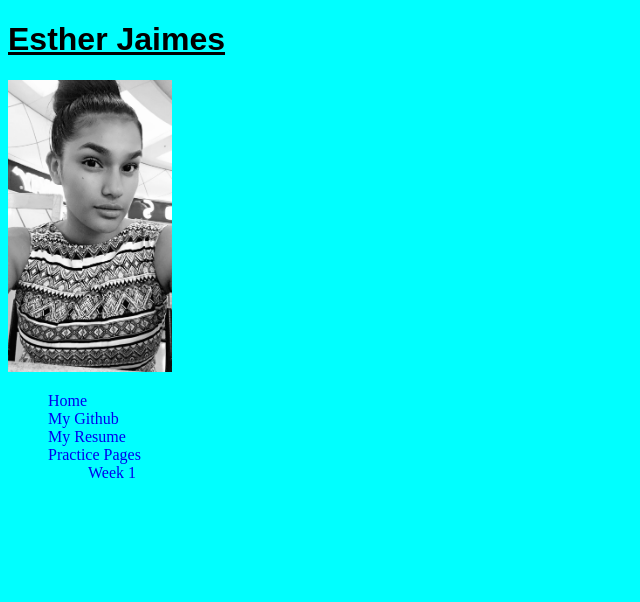
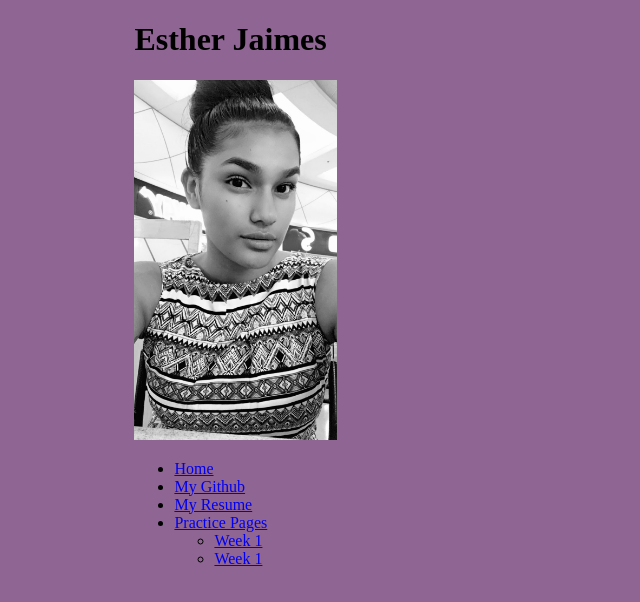
Before and after one commit to estherjaimes/estherjaimes.github.io, a plain HTML site: page index.html in a window 1280 px wide. Shown: the whole page, without its empty margins (0-640 px from the left). Drawn offline with Linux system fonts and the light colour scheme.

Commit message:
Add files via upload

```diff
--- a/index.html
+++ b/index.html
@@ -4,12 +4,15 @@
 	<title>My Website</title>
 	<meta charset="utf-8">
 	<link rel="stylesheet" type="text/css" href="style.css">
+	<link href="https://fonts.googleapis.com/css?family=Abril+Fatface" rel="stylesheet">
 </head>
 <body>
+
+<div id="container">
+	<header>
 		<h1>Esther Jaimes</h1>
-
 		<img src="Images/Esther.jpg">
-
+		<nav>
 			<ul>
 				<li><a href="index.html">Home</a></li>
 				<li><a href="https://github.com/estherjaimes">My Github</a></li>
@@ -17,8 +20,12 @@
 				<li><a href="practice.html">Practice Pages</a>
 					<ul>
 						<li><a href="w1.html">Week 1</a></li>
+						<li><a href="w2.html">Week 1</a></li>
 					</ul>
 				</li>
 			</ul>
+		</nav>
+	</header>
+</div>
 </body>
 </html>
--- a/style.css
+++ b/style.css
@@ -1,24 +1,21 @@
-/*Practicing Styles*/
-
 Body {
-	background-color: aqua;
+	background-color: #8F6593;
 	color: black;
 }
 
 h1 {
-	font-family: Arial;
-	text-decoration: underline;
+	font-family: font-family: 'Abril Fatface', cursive;
 }
 
 img {
-	width: 13%;
-	height: 19%;
+	width: 20%;
+	height: 30%;
 }
+#container {
+	width: 80%;
+	margin: 0 auto;
 
-a {
-	text-decoration: none;
 }
-
-ul li {
-	list-style-type: none;
+.even {
+	background-color: palevioletred;
 }
```
Also changed, not shown: w1.html (+11 -3 lines), w2.html (added, +41 -0 lines). Lines whose indentation alone changed are shown as unchanged.
